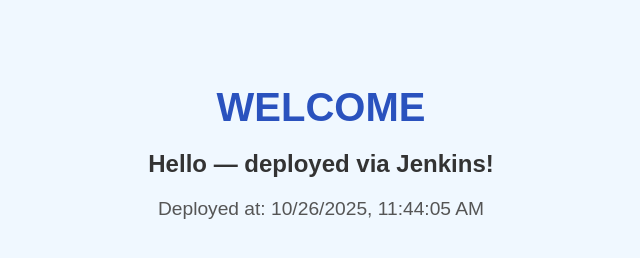
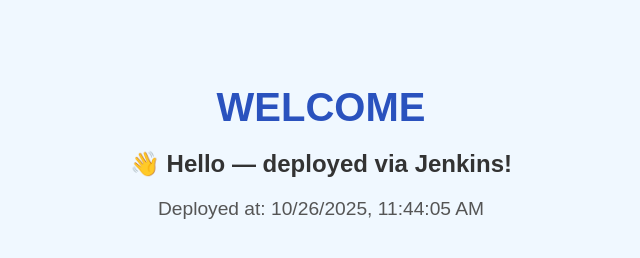
Before and after one commit to RamadeviSSV/Devops, a plain HTML site: page index.html in a window 1280 px wide. Shown: the whole page, without its empty margins (319-959 px from the left). Drawn offline with Linux system fonts and the light colour scheme.

Commit message:
Update index.html

```diff
--- a/index.html
+++ b/index.html
@@ -24,7 +24,7 @@
 </head>
 <body>
   <h1>WELCOME</h1>
-  <h2>Hello — deployed via Jenkins!</h2>
+  <h2>&#128075; Hello — deployed via Jenkins!</h2>
   <p>Deployed at: <span id="time"></span></p>
   <script>
     document.getElementById('time').innerText = new Date().toLocaleString();
```
